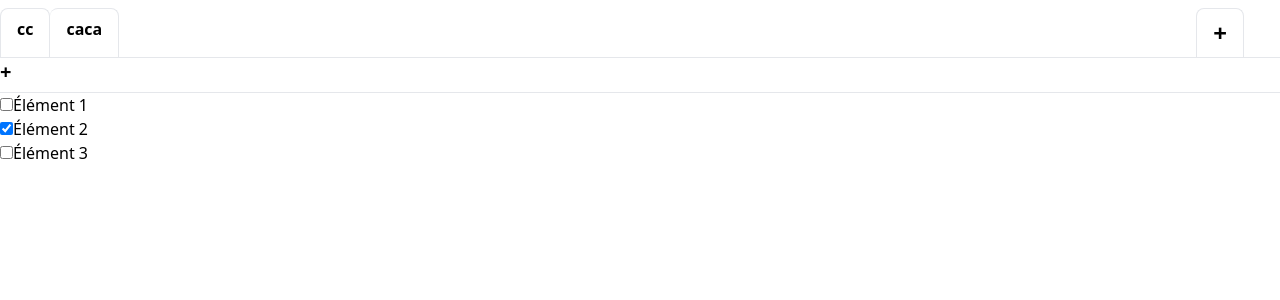
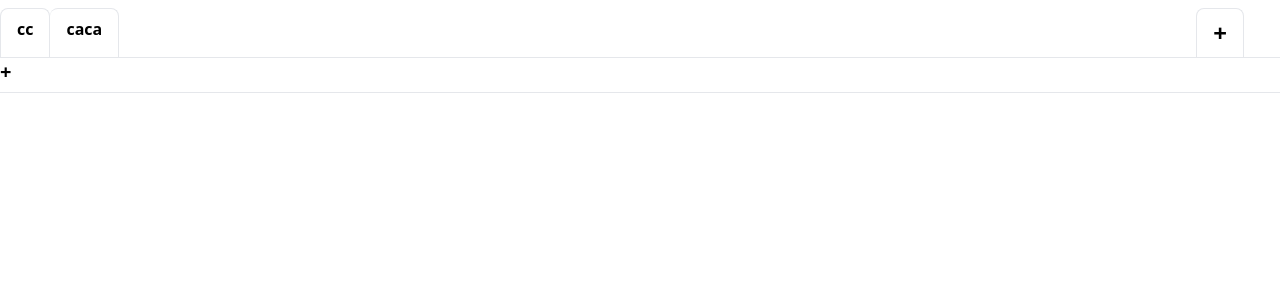
Before and after one commit to lchaufournais/Todo, a Next.js app: page /Home in a window 1280 px wide. Shown: the top 300 px of the page. Built offline with nearby package versions, Linux system fonts and the light colour scheme.

Commit message:
Add create todo system who match with his idList

```diff
--- a/src/components/business/ContextProvider.jsx
+++ b/src/components/business/ContextProvider.jsx
@@ -17,11 +17,7 @@ const ContextProvider = (props) => {
     { id: 2, description: "caca" },
   ])
 
-  const [todos, setTodos] = useState([
-    { idTodo: 1, idList: 1, text: "Élément 1", checked: false },
-    { idTodo: 2, idList: 1, text: "Élément 2", checked: true },
-    { idTodo: 3, idList: 2, text: "Élément 3", checked: false },
-  ])
+  const [todos, setTodos] = useState([])
 
   const getNextIdList = useCallback(() => {
     setNextIdList(nextIdList + 1)
--- a/src/components/business/FormTodo.jsx
+++ b/src/components/business/FormTodo.jsx
@@ -12,7 +12,7 @@ const defaultValidationSchema = yup.object().shape({
 
 const defaultInitialValues = { name: "" }
 
-const FormList = (props) => {
+const FormTodo = (props) => {
   const {
     onSubmit,
     onClick,
--- a/src/components/business/List.jsx
+++ b/src/components/business/List.jsx
@@ -1,8 +1,6 @@
 import { useContext } from "@/components/business/ContextProvider.jsx"
 import Link from "@/components/ui/Link.jsx"
 import routes from "@/routes.js"
-import { useRouter } from "next/router.js"
-import { useCallback } from "react"
 
 const List = () => {
   const { lists, setLists } = useContext()
--- a/src/components/business/Todo.jsx
+++ b/src/components/business/Todo.jsx
@@ -5,34 +5,31 @@ import { useEffect, useState, useCallback } from "react"
 
 const Todo = (props) => {
   const { todos, setTodos, handleCheckBoxChange } = useContext()
-  /* const { listId } = props
+  const { listId } = props
   const [currentTodos, setCurrentTodos] = useState([])
   const getCurrentTodos = useCallback(() => {
-    const tempoTodo = []
+    const currentTodos = []
     todos.map((todo) => {
-      console.log(listId)
-      console.log(todo.idList)
       if (todo.idList === listId) {
-        tempoTodo.push(todo)
+        currentTodos.push(todo)
       }
     })
-    setCurrentTodos(tempoTodo)
-  }, [])
+    setCurrentTodos(currentTodos)
+  }, [todos, listId])
   useEffect(() => {
     getCurrentTodos()
-  })
-  console.log(currentTodos)
-*/
+  }, [getCurrentTodos])
+
   return (
     <ul>
-      {todos.map((todo) => (
+      {currentTodos.map((todo) => (
         <li key={todo.id}>
           <input
             type="checkbox"
             checked={todo.checked}
             onChange={() => handleCheckBoxChange(todo.id)}
           />
-          <Link href={routes.home}>{todo.text}</Link>
+          <Link href={routes.home}>{todo.description}</Link>
         </li>
       ))}
     </ul>
--- a/src/pages/Home.jsx
+++ b/src/pages/Home.jsx
@@ -5,7 +5,7 @@ const Home = (props) => {
   const { listId } = props
   return (
     <Page listId={listId} title="List of todo">
-      <Todo />
+      <Todo listId={listId} />
     </Page>
   )
 }
--- a/src/pages/lists/[listId]/CreateTodo.jsx
+++ b/src/pages/lists/[listId]/CreateTodo.jsx
@@ -1,20 +1,29 @@
-import FormList from "@/components/business/FormList.jsx"
 import { useRouter } from "next/router.js"
 import { useContext } from "@/components/business/ContextProvider.jsx"
 import { useCallback } from "react"
 import routes from "@/routes.js"
+import FormTodo from "@/components/business/FormTodo.jsx"
 
-const CreateTodoPage = () => {
+export const getServerSideProps = ({ params }) => ({
+  props: {
+    params: {
+      listId: Number.parseInt(params.listId, 10),
+    },
+  },
+})
+
+const CreateTodoPage = (props) => {
+  const { listId } = props.params
   const { createTodo } = useContext()
   const router = useRouter()
   const handleSubmit = useCallback(
     (values) => {
-      createTodo(values)
-      router.push(routes.home)
+      createTodo({ ...values, idList: listId })
+      router.push(routes.view.list(listId))
     },
-    [router, createTodo]
+    [router, createTodo, listId]
   )
-  return <FormList onSubmit={handleSubmit} />
+  return <FormTodo onSubmit={handleSubmit} />
 }
 
 export default CreateTodoPage
```
